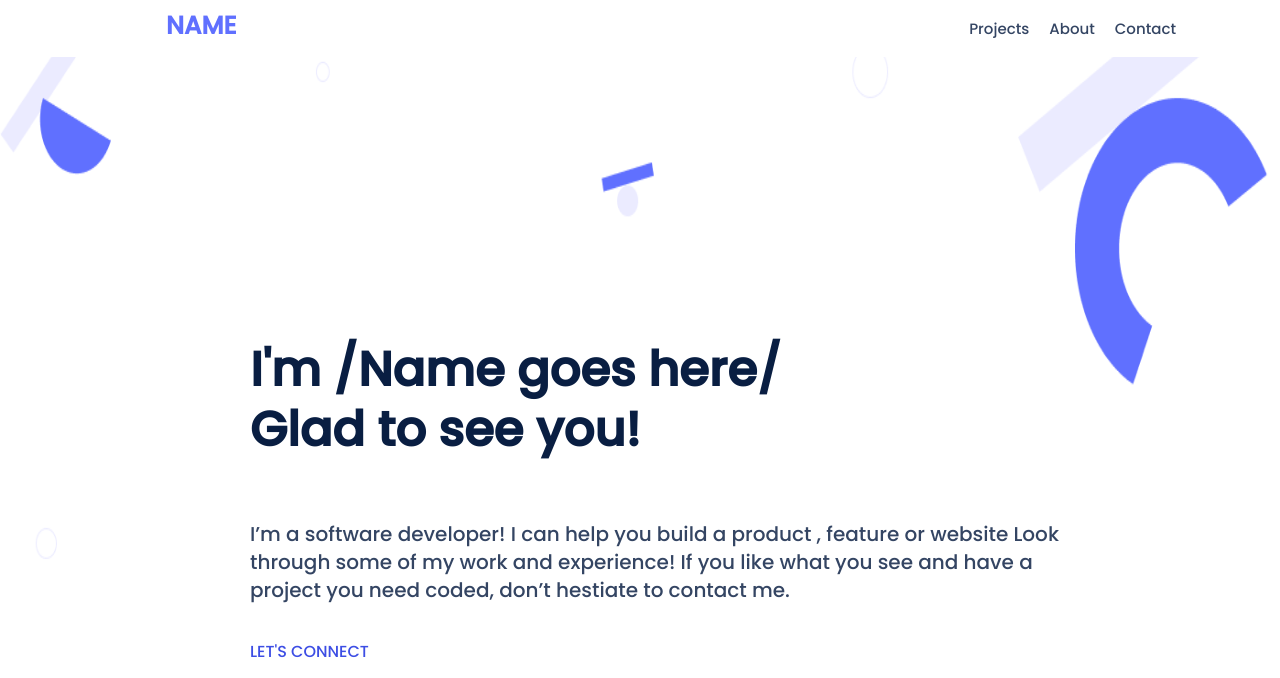
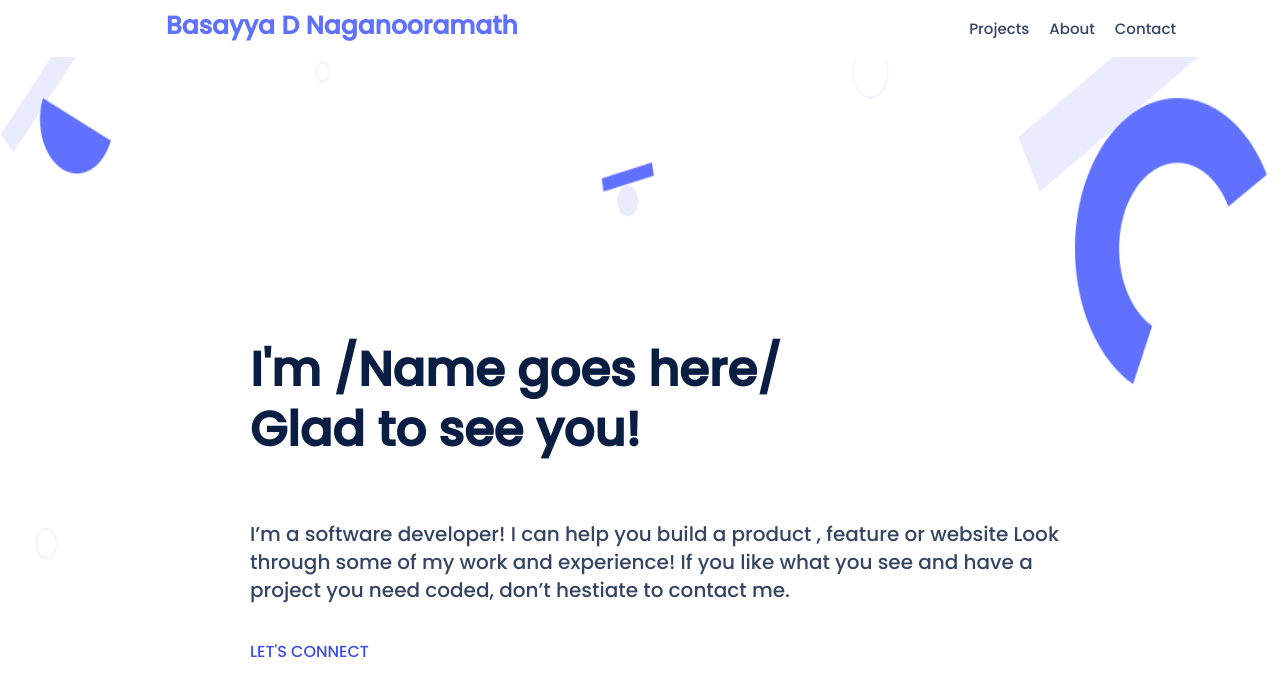
Before and after one commit to GDSCxGMIT/Giting-LinkedIn, a plain HTML site: page index.html in a window 1280 px wide. Shown: the top 678 px of the page. Drawn offline with Linux system fonts and the light colour scheme.

Commit message:
Update index.html

```diff
--- a/index.html
+++ b/index.html
@@ -25,7 +25,7 @@
   <header class="main-section">
     <section class="toolbar">
       <nav class="desktop">
-        <div class="all-item"><a href="#">NAME</a></div>
+        <div class="all-item"><a href="#">Basayya D Naganooramath</a></div>
         <div class="desk-item">
           <div><a href="#portfolio">Projects</a></div>
           <div><a href="#about">About</a></div>
```
